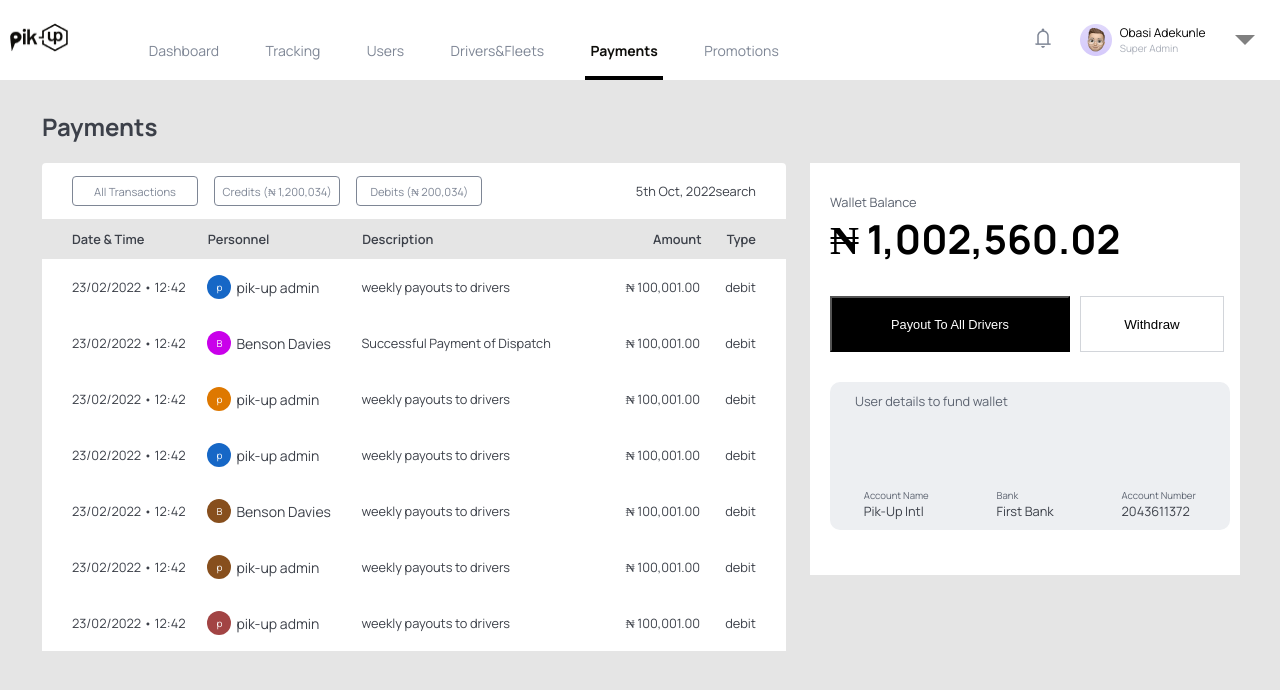
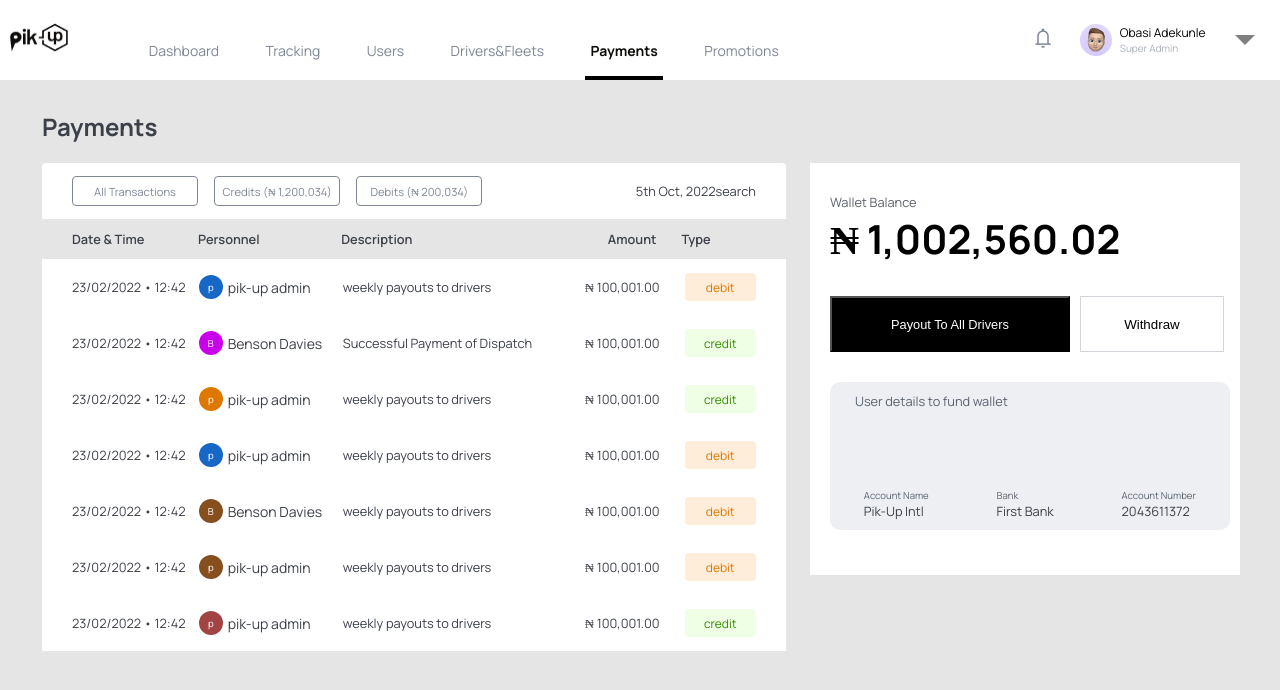
Before and after one commit to Napolite/pik-up, a React (Create React App) app: page /payments in a window 1280 px wide. Shown: the top 690 px of the page. Built offline with nearby package versions, Linux system fonts and the light colour scheme.

Commit message:
payments:fixes

```diff
--- a/src/screens/payments/index.tsx
+++ b/src/screens/payments/index.tsx
@@ -4,6 +4,57 @@ import Payment from "./payment";
 import "./payments.css";
 function Payments() {
   const [payments, setPayments] = useState([
+    {
+      time: "23/02/2022 • 12:42",
+      name: "pik-up admin",
+      desc: "weekly payouts to drivers",
+      amount: " ₦ 100,001.00",
+      type: "debit",
+    },
+    {
+      time: "23/02/2022 • 12:42",
+      name: "Benson Davies",
+      desc: "Successful Payment of Dispatch",
+      amount: " ₦ 100,001.00",
+      type: "credit",
+    },
+    {
+      time: "23/02/2022 • 12:42",
+      name: "pik-up admin",
+      desc: "weekly payouts to drivers",
+      amount: " ₦ 100,001.00",
+      type: "credit",
+    },
+    {
+      time: "23/02/2022 • 12:42",
+      name: "pik-up admin",
+      desc: "weekly payouts to drivers",
+      amount: " ₦ 100,001.00",
+      type: "debit",
+    },
+    {
+      time: "23/02/2022 • 12:42",
+      name: "Benson Davies",
+      desc: "weekly payouts to drivers",
+      amount: " ₦ 100,001.00",
+      type: "debit",
+    },
+    {
+      time: "23/02/2022 • 12:42",
+      name: "pik-up admin",
+      desc: "weekly payouts to drivers",
+      amount: " ₦ 100,001.00",
+      type: "debit",
+    },
+    {
+      time: "23/02/2022 • 12:42",
+      name: "pik-up admin",
+      desc: "weekly payouts to drivers",
+      amount: " ₦ 100,001.00",
+      type: "credit",
+    },
+  ]);
+  const [debits, setdebit] = useState([
     {
       time: "23/02/2022 • 12:42",
       name: "pik-up admin",
@@ -54,6 +105,73 @@ function Payments() {
       type: "debit",
     },
   ]);
+
+  const [credit, setCredit] = useState([
+    {
+      time: "23/02/2022 • 12:42",
+      name: "Benson Davies",
+      desc: "Successful Payment of Dispatch",
+      amount: " ₦ 100,001.00",
+      type: "credit",
+    },
+    {
+      time: "23/02/2022 • 12:42",
+      name: "Benson Davies",
+      desc: "Successful Payment of Dispatch",
+      amount: " ₦ 100,001.00",
+      type: "credit",
+    },
+    {
+      time: "23/02/2022 • 12:42",
+      name: "Benson Davies",
+      desc: "Successful Payment of Dispatch",
+      amount: " ₦ 100,001.00",
+      type: "credit",
+    },
+    {
+      time: "23/02/2022 • 12:42",
+      name: "Benson Davies",
+      desc: "Successful Payment of Dispatch",
+      amount: " ₦ 100,001.00",
+      type: "credit",
+    },
+    {
+      time: "23/02/2022 • 12:42",
+      name: "Benson Davies",
+      desc: "Successful Payment of Dispatch",
+      amount: " ₦ 100,001.00",
+      type: "credit",
+    },
+    {
+      time: "23/02/2022 • 12:42",
+      name: "Benson Davies",
+      desc: "Successful Payment of Dispatch",
+      amount: " ₦ 100,001.00",
+      type: "credit",
+    },
+    {
+      time: "23/02/2022 • 12:42",
+      name: "Benson Davies",
+      desc: "Successful Payment of Dispatch",
+      amount: " ₦ 100,001.00",
+      type: "credit",
+    },
+    {
+      time: "23/02/2022 • 12:42",
+      name: "Benson Davies",
+      desc: "Successful Payment of Dispatch",
+      amount: " ₦ 100,001.00",
+      type: "credit",
+    },
+  ]);
+
+  const [tabs, setTabs] = useState({
+    All: payments,
+    Credit: credit,
+    Debit: debits,
+  });
+
+  const [tab, setTab] = useState("All");
   return (
     <>
       <div>
@@ -65,9 +183,11 @@ function Payments() {
           <div className="payments-details">
             <div className="payments-tab">
               <div>
-                <div>All Transactions</div>
-                <div>Credits (₦ 1,200,034)</div>
-                <div>Debits (₦ 200,034)</div>
+                <div onClick={() => setTab("All")}>All Transactions</div>
+                <div onClick={() => setTab("Credit")}>
+                  Credits (₦ 1,200,034)
+                </div>
+                <div onClick={() => setTab("Debit")}>Debits (₦ 200,034)</div>
               </div>
               <div>
                 <div>5th Oct, 2022</div>
@@ -82,7 +202,11 @@ function Payments() {
               <div>Type</div>
             </div>
             <div>
-              {payments.map((payment) => (
+              {tabs[
+                (tab === "All" && "All") ||
+                  (tab === "Credit" && "Credit") ||
+                  "Debit"
+              ].map((payment) => (
                 <Payment payment={payment} />
               ))}
             </div>
--- a/src/screens/payments/payment.tsx
+++ b/src/screens/payments/payment.tsx
@@ -27,13 +27,27 @@ function Payment({ payment }: any) {
             marginRight: "5px",
           }}
         >
-          {payment.name.charAt()}
+          {payment?.name?.charAt()}
         </div>
         {payment.name}
       </div>
       <div>{payment.desc}</div>
       <div>{payment.amount}</div>
-      <div>{payment.type}</div>
+      <div
+        style={{
+          height: "28px",
+          width: "99px",
+          color: (payment.type === "debit" && "#E07900") || "#368E00",
+          background: payment.type === "debit" ? "#FDEDD9" : "#EFFFE6",
+          display: "flex",
+          alignItems: "center",
+          justifyContent: "center",
+          fontSize: "0.75rem",
+          borderRadius: "4px",
+        }}
+      >
+        {payment.type}
+      </div>
     </div>
   );
 }
--- a/src/screens/payments/payments.css
+++ b/src/screens/payments/payments.css
@@ -55,6 +55,7 @@
   align-items: center;
   height: 28px;
   border-radius: 4px;
+  cursor: pointer;
 }
 
 .payments-table-header {
@@ -97,6 +98,10 @@
   padding-right: 25px;
 }
 
+.payments-table-header > div:nth-child(5) {
+  width: 104px;
+}
+
 .payments-table > div:nth-child(1) {
   width: 176px;
 }
@@ -110,6 +115,10 @@
   width: 160px;
   text-align: right;
   padding-right: 25px;
+}
+
+.payments-table > div:nth-child(5) {
+  width: 104px;
 }
 
 .account-details {
```
